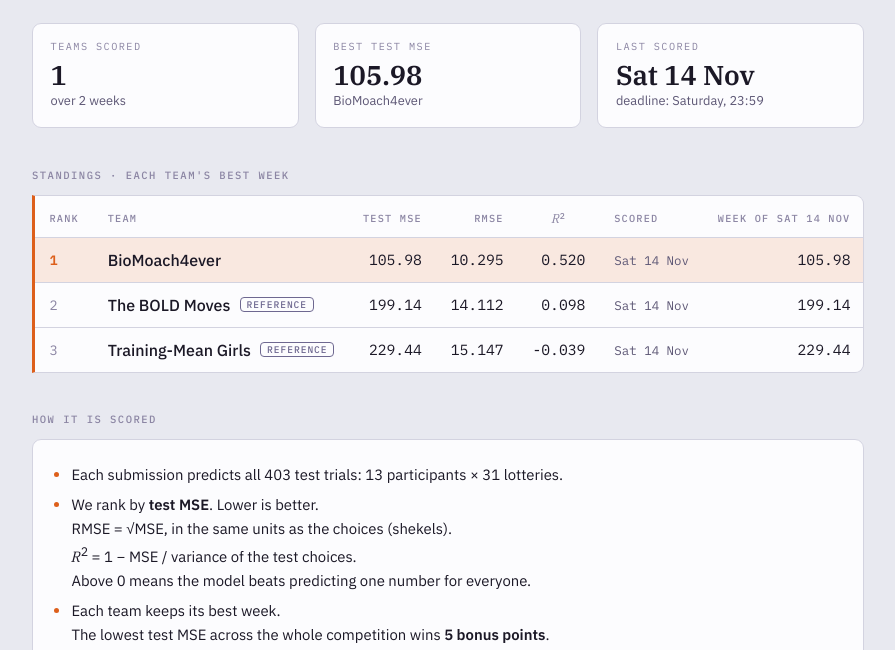
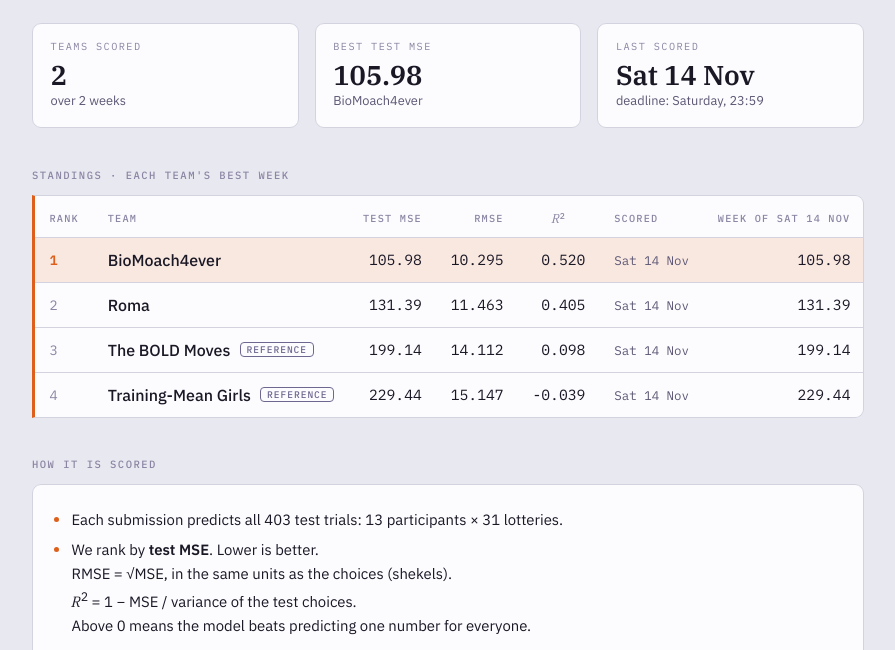
Before and after one commit to asafmm/ml_for_neuro, a plain HTML site: page leaderboard.html in a window 1280 px wide. Shown: the part 132-782 px from the top of the page, without its empty margins (192-1087 px from the left). Drawn offline with Linux system fonts and the light colour scheme.

Commit message:
update leaderboard

```diff
--- a/leaderboard.html
+++ b/leaderboard.html
@@ -143,7 +143,7 @@ footer a{color:var(--c-model);text-decoration:none}
   </div>
 
   <div class="stats">
-    <div class="stat"><div class="lbl">Teams scored</div><div class="val">1</div><div class="sub">over 2 weeks</div></div>
+    <div class="stat"><div class="lbl">Teams scored</div><div class="val">2</div><div class="sub">over 2 weeks</div></div>
     <div class="stat"><div class="lbl">Best test MSE</div><div class="val">105.98</div><div class="sub">BioMoach4ever</div></div>
     <div class="stat"><div class="lbl">Last scored</div><div class="val">Sat 14 Nov</div><div class="sub">deadline: Saturday, 23:59</div></div>
   </div>
@@ -162,8 +162,9 @@ footer a{color:var(--c-model);text-decoration:none}
         <th class="num hide-sm">Week of Sat 14 Nov</th>
       </tr>
       <tr class="first"><td class="rk">1</td><td class="tm"><div class="tmrow"><span class="nm">BioMoach4ever</span></div></td><td class="num">105.98</td><td class="num hide-sm">10.295</td><td class="num r2">0.520</td><td class="wk hide-sm">Sat 14 Nov</td><td class="num hide-sm">105.98</td></tr>
-      <tr><td class="rk">2</td><td class="tm"><div class="tmrow"><span class="nm">The BOLD Moves</span><span class="tag"><span class="hide-sm">reference</span><span class="show-sm">ref</span></span></div></td><td class="num">199.14</td><td class="num hide-sm">14.112</td><td class="num r2">0.098</td><td class="wk hide-sm">Sat 14 Nov</td><td class="num hide-sm">199.14</td></tr>
-      <tr><td class="rk">3</td><td class="tm"><div class="tmrow"><span class="nm">Training-Mean Girls</span><span class="tag"><span class="hide-sm">reference</span><span class="show-sm">ref</span></span></div></td><td class="num">229.44</td><td class="num hide-sm">15.147</td><td class="num r2">-0.039</td><td class="wk hide-sm">Sat 14 Nov</td><td class="num hide-sm">229.44</td></tr>
+      <tr><td class="rk">2</td><td class="tm"><div class="tmrow"><span class="nm">Roma</span></div></td><td class="num">131.39</td><td class="num hide-sm">11.463</td><td class="num r2">0.405</td><td class="wk hide-sm">Sat 14 Nov</td><td class="num hide-sm">131.39</td></tr>
+      <tr><td class="rk">3</td><td class="tm"><div class="tmrow"><span class="nm">The BOLD Moves</span><span class="tag"><span class="hide-sm">reference</span><span class="show-sm">ref</span></span></div></td><td class="num">199.14</td><td class="num hide-sm">14.112</td><td class="num r2">0.098</td><td class="wk hide-sm">Sat 14 Nov</td><td class="num hide-sm">199.14</td></tr>
+      <tr><td class="rk">4</td><td class="tm"><div class="tmrow"><span class="nm">Training-Mean Girls</span><span class="tag"><span class="hide-sm">reference</span><span class="show-sm">ref</span></span></div></td><td class="num">229.44</td><td class="num hide-sm">15.147</td><td class="num r2">-0.039</td><td class="wk hide-sm">Sat 14 Nov</td><td class="num hide-sm">229.44</td></tr>
     </table>
   </div>
   </div>
```
